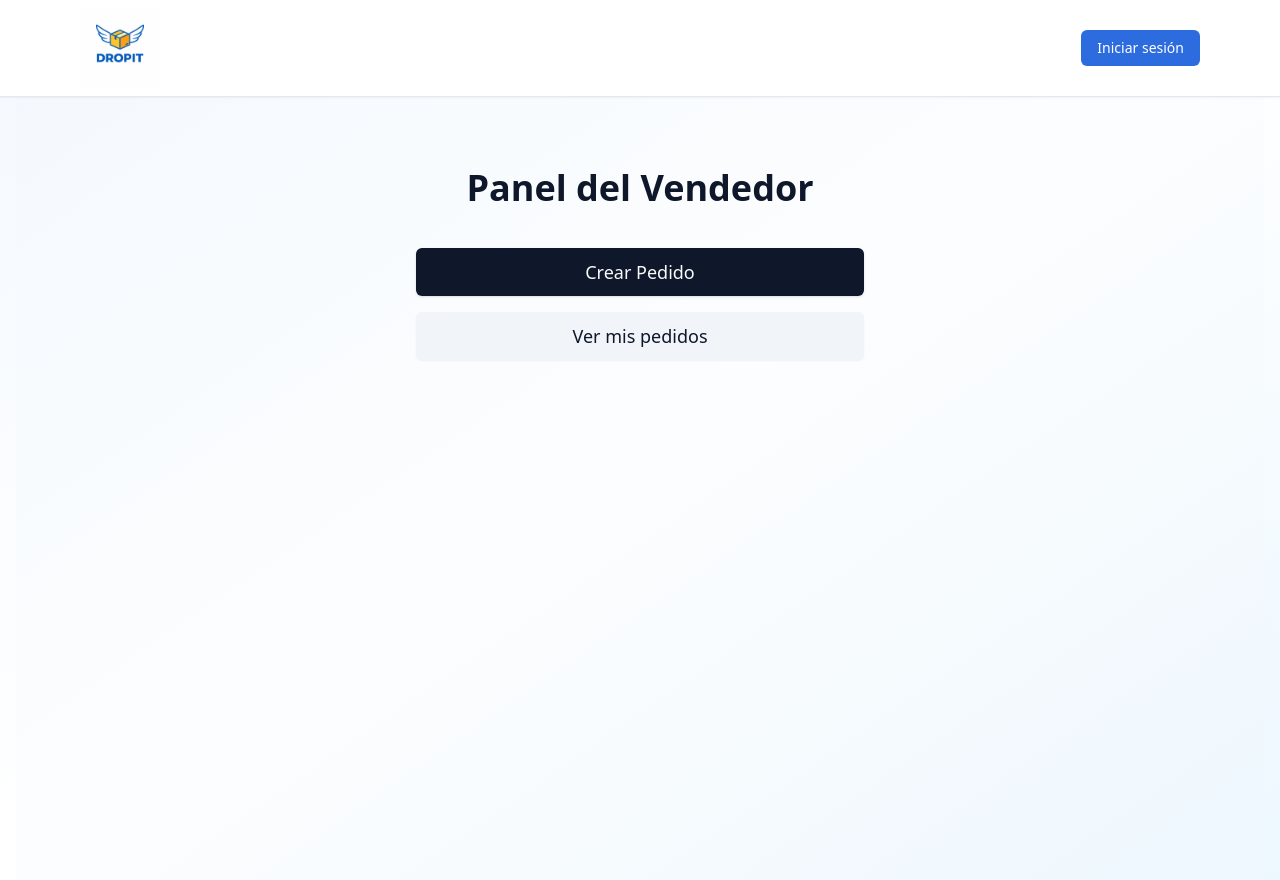
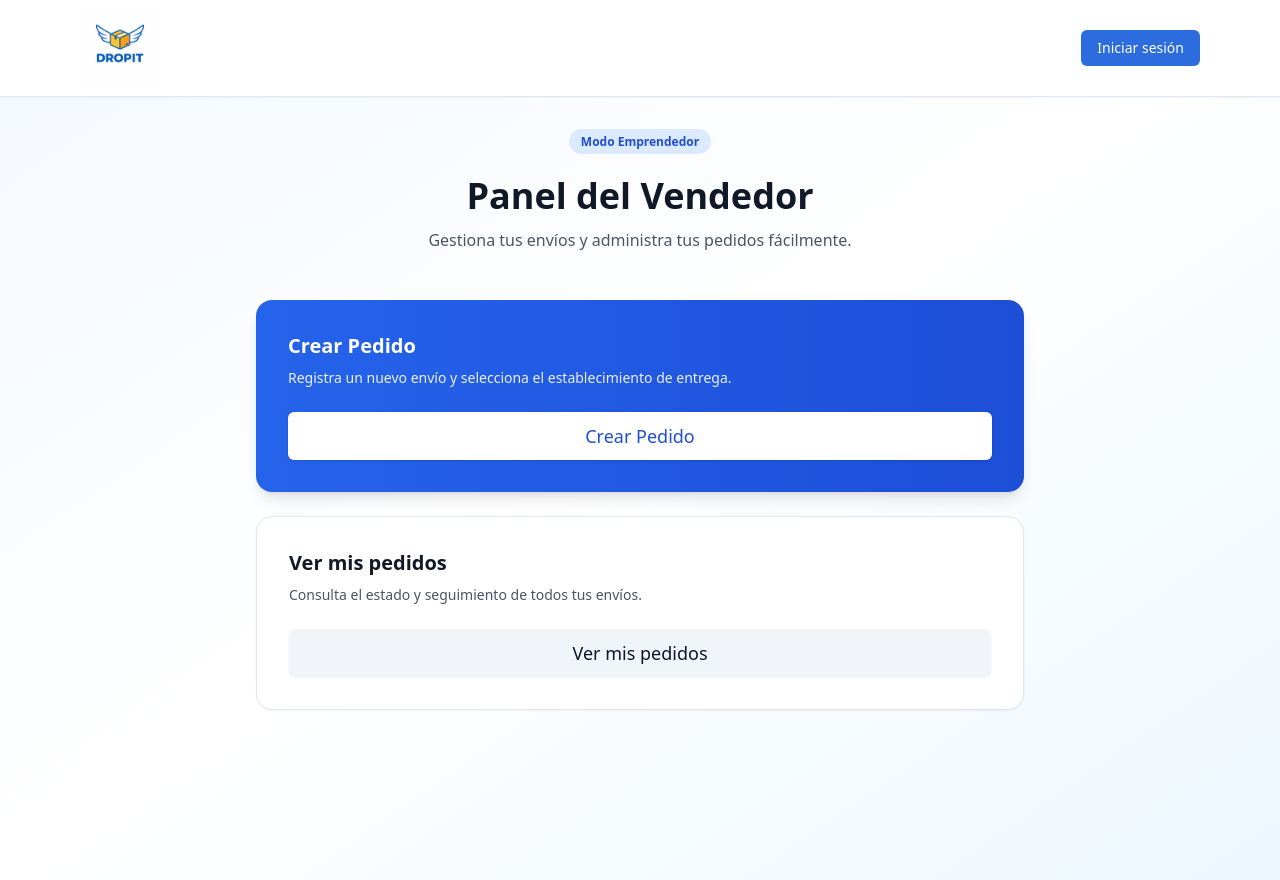
Before and after one commit to akunzg93-ui/dropit, a Next.js app: page /vendedor/dashboard in a window 1280 px wide. Built offline with nearby package versions, Linux system fonts and the light colour scheme; no server answers.

Commit message:
Add verification screens + fix register flows

```diff
--- a/app/components/RoleSwitcher.jsx
+++ b/app/components/RoleSwitcher.jsx
@@ -14,7 +14,6 @@ import {
 import { Input } from "@/components/ui/input";
 import { Button } from "@/components/ui/button";
 
-// 🔑 ROLES OFICIALES DEL SISTEMA (INGLÉS)
 const ROLES = [
   { value: "buyer", label: "Comprador" },
   { value: "vendor", label: "Vendedor" },
@@ -23,11 +22,6 @@ const ROLES = [
 ];
 
 export default function RoleSwitcher() {
-  // 🔒 OCULTAR COMPLETAMENTE EN PRODUCCIÓN
-  if (process.env.NODE_ENV === "production") {
-    return null;
-  }
-
   const [role, setRole] = useState(null);
   const [allowed, setAllowed] = useState(false);
   const [loading, setLoading] = useState(true);
@@ -49,20 +43,19 @@ export default function RoleSwitcher() {
       return;
     }
 
-    const { data: profile, error } = await supabase
+    const { data: profile } = await supabase
       .from("profiles")
       .select("role, debug")
       .eq("id", user.id)
-      .single();
+      .maybeSingle(); // 👈 CAMBIO IMPORTANTE
 
-    if (error) {
-      console.error("Error loading profile:", error);
+    // Si aún no existe profile no rompemos nada
+    if (!profile) {
       setLoading(false);
       return;
     }
 
-    // 🔓 Solo permitir switch en modo debug
-    if (profile?.debug) {
+    if (profile.debug) {
       setAllowed(true);
       setRole(profile.role);
     }
@@ -71,7 +64,6 @@ export default function RoleSwitcher() {
   }
 
   async function cambiarRol(nuevoRol) {
-    // 🧹 Limpiar pedido activo al cambiar de rol
     sessionStorage.removeItem("pedido_id");
 
     setRole(nuevoRol);
@@ -82,17 +74,11 @@ export default function RoleSwitcher() {
 
     if (!user) return;
 
-    const { error } = await supabase
+    await supabase
       .from("profiles")
       .update({ role: nuevoRol })
       .eq("id", user.id);
 
-    if (error) {
-      console.error("Error changing role:", error);
-      return;
-    }
-
-    // 🔄 Recargar para que navbar, guards y rutas reaccionen
     window.location.reload();
   }
 
@@ -109,7 +95,6 @@ export default function RoleSwitcher() {
         DEV
       </span>
 
-      {/* SWITCH DE ROL */}
       <Select value={role ?? undefined} onValueChange={cambiarRol}>
         <SelectTrigger className="h-7 w-[140px] text-xs">
           <SelectValue placeholder="Change role" />
@@ -123,7 +108,6 @@ export default function RoleSwitcher() {
         </SelectContent>
       </Select>
 
-      {/* TRACKING RÁPIDO */}
       <div className="flex items-center gap-1">
         <Input
           placeholder="EW-XXXXXXX"
--- a/app/establecimiento/register/page.jsx
+++ b/app/establecimiento/register/page.jsx
@@ -18,45 +18,52 @@ export default function RegisterEstablecimiento() {
   async function handleRegister() {
     setMensaje("");
 
+    if (!email || !password || !confirm) {
+      setMensaje("Completa todos los campos.");
+      return;
+    }
+
     if (password !== confirm) {
       setMensaje("Las contraseñas no coinciden.");
       return;
     }
+
+    // 🔴 IMPORTANTE: cerrar sesión si hay usuario activo
+    await supabase.auth.signOut();
 
     const { data, error } = await supabase.auth.signUp({
       email,
       password,
       options: {
         data: { role: "establishment" },
-        emailRedirectTo: `${window.location.origin}/establecimiento/login`,
+        emailRedirectTo: `${window.location.origin}/login`,
       },
     });
+
+    console.log("DATA SIGNUP:", data);
 
     if (error) {
       setMensaje("Hubo un error al registrarte: " + error.message);
       return;
     }
 
-    router.push("/login");
+    router.push("/establecimiento/verificar");
   }
 
   return (
     <div className="min-h-screen flex items-center justify-center px-4 py-10 bg-muted/30">
       <div className="w-full max-w-md bg-white shadow-lg rounded-xl p-8">
 
-        {/* Badge de modo */}
         <div className="mb-4">
           <span className="text-xs font-semibold px-3 py-1 rounded-full bg-blue-100 text-blue-700">
             Modo Establecimiento
           </span>
         </div>
 
-        {/* Título */}
         <h1 className="text-2xl font-bold text-blue-600 mb-2">
           Registro Establecimiento
         </h1>
 
-        {/* Subtítulo */}
         <p className="text-sm text-gray-600 mb-6">
           Recibe paquetes de emprendedores y genera ingresos adicionales desde tu punto físico.
         </p>
@@ -108,19 +115,6 @@ export default function RegisterEstablecimiento() {
           Crear cuenta de establecimiento
         </Button>
 
-        {/* Legal */}
-        <p className="text-xs text-gray-500 mt-6 text-center">
-          Al registrarte aceptas nuestros Términos y Política de privacidad.
-        </p>
-
-        {/* Login link */}
-        <p className="text-sm text-center mt-4">
-          ¿Ya tienes cuenta?{" "}
-          <a href="/login" className="text-blue-600 font-medium hover:underline">
-            Inicia sesión
-          </a>
-        </p>
-
       </div>
     </div>
   );
--- /dev/null
+++ b/app/establecimiento/verificar/page.jsx
@@ -0,0 +1,46 @@
+"use client";
+
+import { useRouter } from "next/navigation";
+import { Button } from "@/components/ui/button";
+
+export default function VerificarCorreoEstablecimiento() {
+  const router = useRouter();
+
+  return (
+    <div className="min-h-screen flex items-center justify-center px-4 py-10 bg-muted/30">
+      <div className="w-full max-w-md bg-white shadow-lg rounded-xl p-8 text-center">
+
+        {/* Badge */}
+        <div className="mb-4">
+          <span className="text-xs font-semibold px-3 py-1 rounded-full bg-blue-100 text-blue-700">
+            Verificación requerida
+          </span>
+        </div>
+
+        {/* Título */}
+        <h1 className="text-2xl font-bold text-blue-600 mb-4">
+          Confirma tu correo electrónico
+        </h1>
+
+        {/* Texto */}
+        <p className="text-sm text-gray-600 mb-6">
+          Te enviamos un correo con un enlace para activar tu cuenta.
+          <br />
+          Revisa tu bandeja de entrada o spam.
+        </p>
+
+        <Button
+          className="w-full mb-4"
+          onClick={() => router.push("/login")}
+        >
+          Ir a iniciar sesión
+        </Button>
+
+        <p className="text-xs text-gray-500">
+          Si no recibiste el correo, espera unos minutos o intenta registrarte nuevamente.
+        </p>
+
+      </div>
+    </div>
+  );
+}
--- a/app/vendedor/dashboard/page.jsx
+++ b/app/vendedor/dashboard/page.jsx
@@ -7,18 +7,54 @@ export default function DashboardVendedor() {
   const router = useRouter();
 
   return (
-    <div className="min-h-screen flex flex-col items-center p-6 bg-muted/20">
-      <h1 className="text-4xl font-bold mt-16 mb-10 text-primary">
+    <div className="min-h-screen px-4 py-12">
+      <div className="max-w-3xl mx-auto">
+
+        {/* Header */}
+        <div className="mb-12 text-center">
+          <span className="text-xs font-semibold px-3 py-1 rounded-full bg-blue-100 text-blue-700">
+            Modo Emprendedor
+          </span>
+
+          <h1 className="text-4xl font-bold mt-6 text-gray-900">
             Panel del Vendedor
           </h1>
 
-      <div className="w-full max-w-md space-y-4">
+          <p className="text-gray-600 mt-3">
+            Gestiona tus envíos y administra tus pedidos fácilmente.
+          </p>
+        </div>
+
+        {/* Action Cards */}
+        <div className="space-y-6">
+
+          {/* Crear Pedido */}
+          <div className="bg-gradient-to-r from-blue-600 to-blue-700 p-8 rounded-2xl shadow-lg">
+            <h2 className="text-xl font-semibold text-white mb-2">
+              Crear Pedido
+            </h2>
+
+            <p className="text-white/90 text-sm mb-6">
+              Registra un nuevo envío y selecciona el establecimiento de entrega.
+            </p>
+
             <Button
-          className="w-full py-6 text-lg"
+              className="w-full py-6 text-lg bg-white text-blue-700 hover:bg-gray-100"
               onClick={() => router.push("/vendedor/crear-pedido")}
             >
               Crear Pedido
             </Button>
+          </div>
+
+          {/* Ver pedidos */}
+          <div className="bg-white border p-8 rounded-2xl shadow-sm">
+            <h2 className="text-xl font-semibold text-gray-900 mb-2">
+              Ver mis pedidos
+            </h2>
+
+            <p className="text-gray-600 text-sm mb-6">
+              Consulta el estado y seguimiento de todos tus envíos.
+            </p>
 
             <Button
               className="w-full py-6 text-lg"
@@ -28,6 +64,10 @@ export default function DashboardVendedor() {
               Ver mis pedidos
             </Button>
           </div>
+
+        </div>
+
+      </div>
     </div>
   );
 }
--- a/app/vendedor/login/page.jsx
+++ b/app/vendedor/login/page.jsx
@@ -22,7 +22,7 @@ export default function Login() {
     });
 
     if (error) {
-      setMensaje("Correo o contraseña incorrectos.");
+      setMensaje("Correo o contraseña incorrectos (verifica tu perfil).");
       return;
     }
 
--- a/app/vendedor/register/page.jsx
+++ b/app/vendedor/register/page.jsx
@@ -17,10 +17,18 @@ export default function RegisterVendedor() {
   async function handleRegister() {
     setMensaje("");
 
+    if (!email || !password || !confirm) {
+      setMensaje("Completa todos los campos.");
+      return;
+    }
+
     if (password !== confirm) {
       setMensaje("Las contraseñas no coinciden.");
       return;
     }
+
+    // 🔴 IMPORTANTE: cerrar sesión si existe usuario activo
+    await supabase.auth.signOut();
 
     const { data, error } = await supabase.auth.signUp({
       email,
@@ -38,7 +46,7 @@ export default function RegisterVendedor() {
       return;
     }
 
-    router.push("/login?msg=verifica");
+    router.push("/vendedor/verificar");
   }
 
   return (
--- /dev/null
+++ b/app/vendedor/verificar/page.jsx
@@ -0,0 +1,48 @@
+"use client";
+
+import { useRouter } from "next/navigation";
+import { Button } from "@/components/ui/button";
+
+export default function VerificarVendedor() {
+  const router = useRouter();
+
+  return (
+    <div className="min-h-screen flex items-center justify-center px-4 py-10 bg-muted/30">
+      <div className="w-full max-w-md bg-white shadow-lg rounded-xl p-8 text-center">
+
+        {/* Badge */}
+        <div className="mb-4">
+          <span className="text-xs font-semibold px-3 py-1 rounded-full bg-blue-100 text-blue-700">
+            Verificación requerida
+          </span>
+        </div>
+
+        {/* Título */}
+        <h1 className="text-2xl font-bold text-blue-600 mb-4">
+          Confirma tu correo electrónico
+        </h1>
+
+        {/* Texto */}
+        <p className="text-sm text-gray-600 mb-6">
+          Te enviamos un correo con un enlace para activar tu cuenta.
+          <br />
+          Revisa tu bandeja de entrada o spam.
+        </p>
+
+        {/* Botón */}
+        <Button
+          className="w-full"
+          onClick={() => router.push("/vendedor/login")}
+        >
+          Ir a iniciar sesión
+        </Button>
+
+        {/* Texto pequeño */}
+        <p className="text-xs text-gray-500 mt-4">
+          Si no recibiste el correo, espera unos minutos o intenta registrarte nuevamente.
+        </p>
+
+      </div>
+    </div>
+  );
+}
```
Lines whose indentation alone changed are shown as unchanged.
